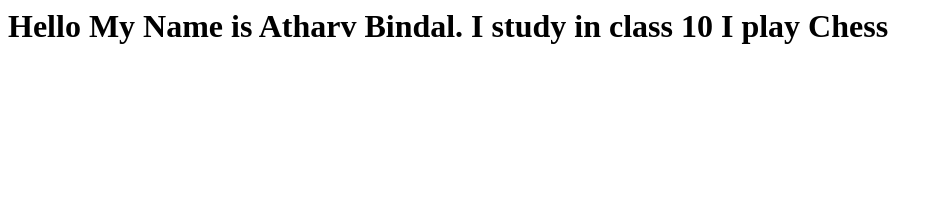
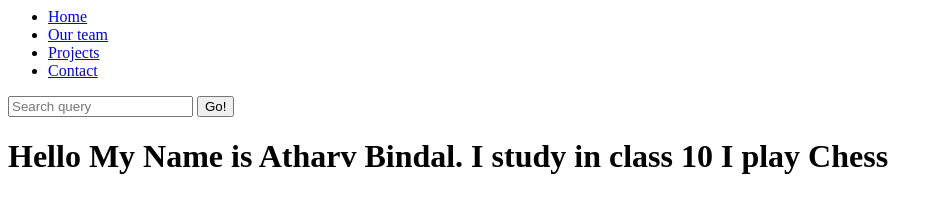
Before and after one commit to atharvbindal/atharvbindal.github.io, a plain HTML site: page index.html in a window 1280 px wide. Shown: the whole page, without its empty margins (0-943 px from the left). Drawn offline with Linux system fonts and the light colour scheme.

Commit message:
Update index.html

```diff
--- a/index.html
+++ b/index.html
@@ -1,6 +1,21 @@
 <HTML>
 
 <HEAD>
+  <nav>
+      <ul>
+        <li><a href="#">Home</a></li>
+        <li><a href="#">Our team</a></li>
+        <li><a href="#">Projects</a></li>
+        <li><a href="#">Contact</a></li>
+      </ul>
+
+       <!-- A Search form is another commmon non-linear way to navigate through a website. -->
+
+       <form>
+         <input type="search" name="q" placeholder="Search query">
+         <input type="submit" value="Go!">
+       </form>
+     </nav>
 <h1>
 Hello My Name is Atharv Bindal. I study in class 10
   I play Chess</h1>
```
